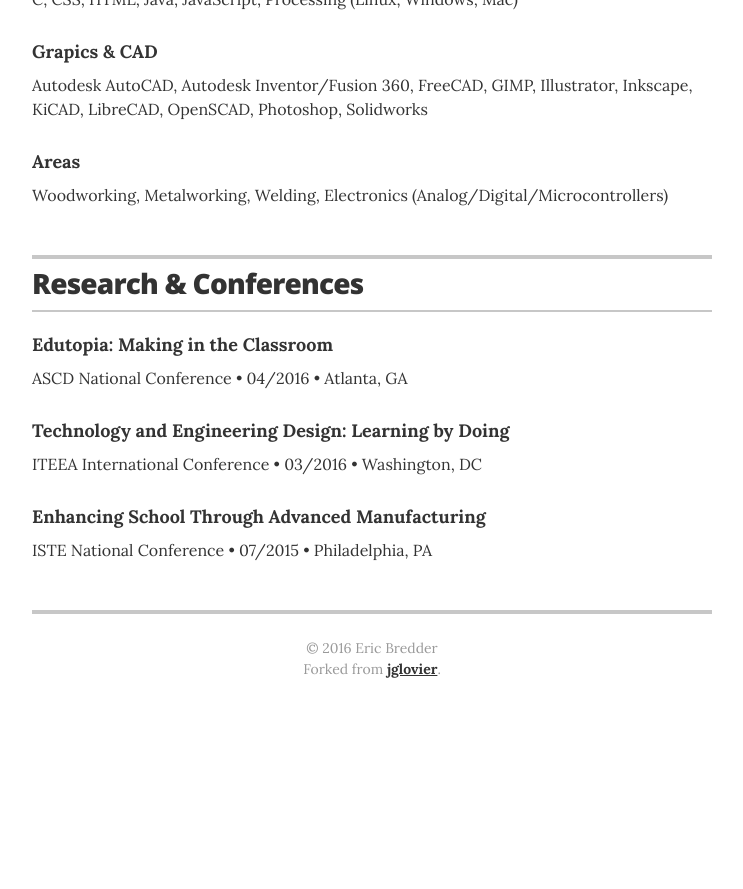
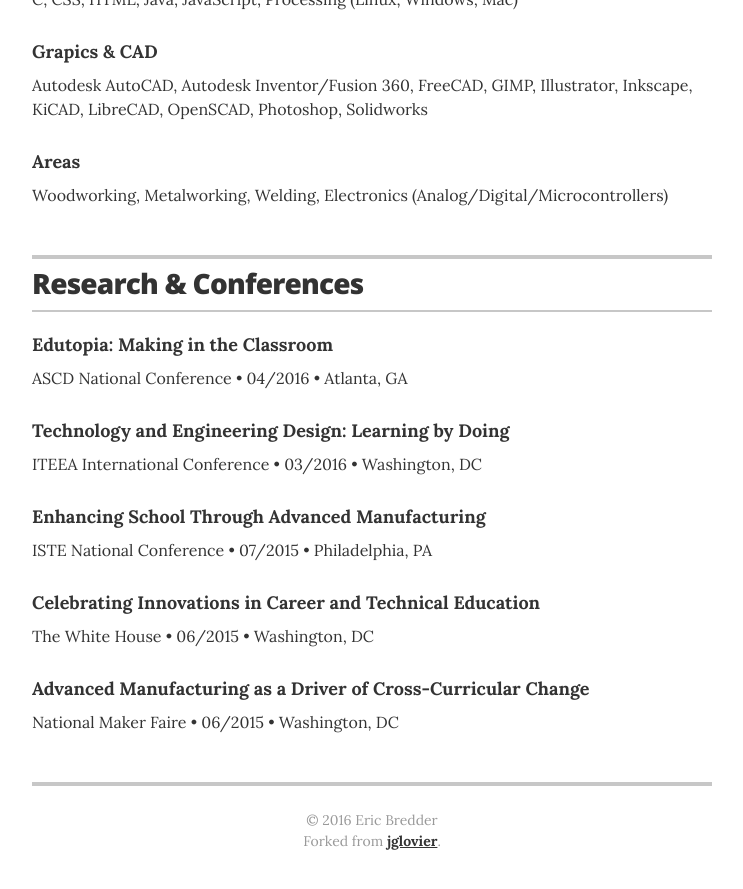
Before and after one commit to eabredder/eabredder.github.io, a Jekyll site: the page built from index.html, in a window 1280 px wide and 900 px high, scrolled down 1736 px. Shown: the top 889 px of the window, without its empty margins (268-1011 px from the left). Built offline with Jekyll 4.4.1, drawn with Linux system fonts in a browser that asks for light colours; before the commit the page ends 2464 px from its top, so only the background shows below that.

Commit message:
Update resume.html

```diff
--- a/_layouts/resume.html
+++ b/_layouts/resume.html
@@ -201,6 +201,16 @@
           <p class="resume-item-copy">ISTE National Conference &bull; 07/2015 &bull; Philadelphia, PA</p>
         </div>
 
+        <div class="resume-item">
+          <h4 class="resume-item-details" itemprop="award">Celebrating Innovations in Career and Technical Education</h4>
+          <p class="resume-item-copy">The White House &bull; 06/2015 &bull; Washington, DC</p>
+        </div>
+
+        <div class="resume-item">
+          <h4 class="resume-item-details" itemprop="award">Advanced Manufacturing as a Driver of Cross-Curricular Change</h4>
+          <p class="resume-item-copy">National Maker Faire &bull; 06/2015 &bull; Washington, DC</p>
+        </div>
+
       </section>
       <!-- end Recognition -->
       {% endif %}
```
